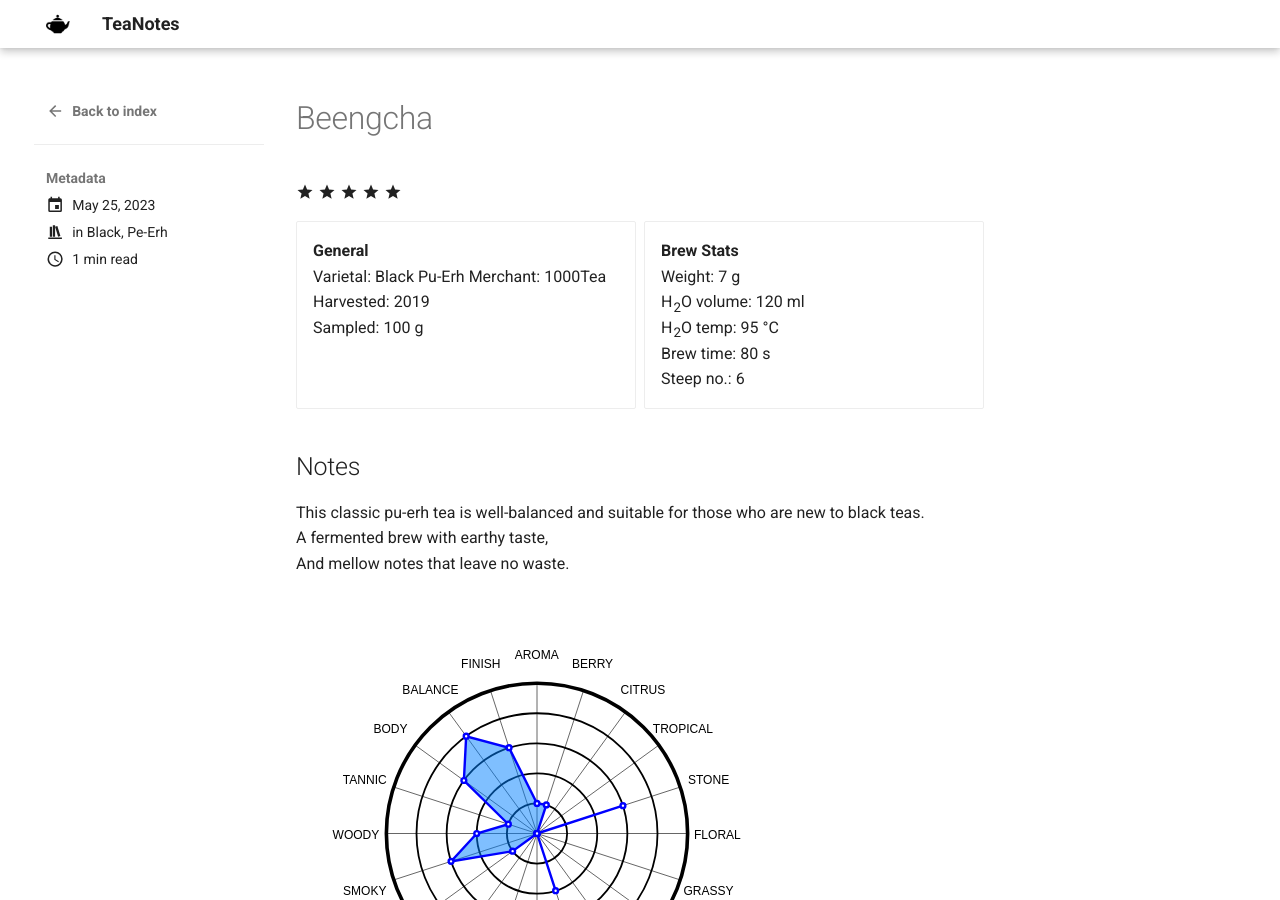
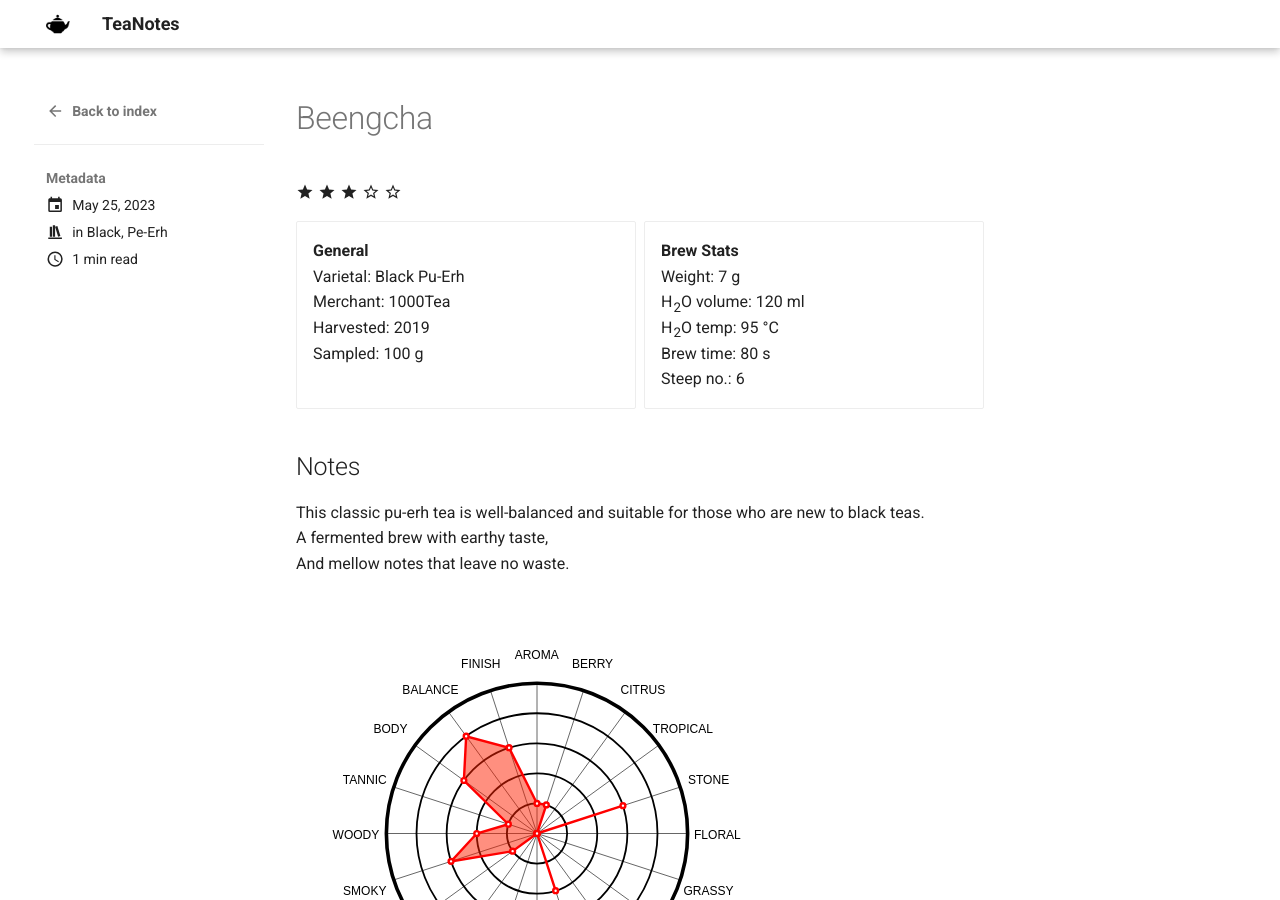
Before and after one commit to pmamico/teanotes, an MkDocs documentation site: the page built from docs/blog/posts/beengcha.md, in a window 1280 px wide and 900 px high. Built offline with MkDocs 1.6.1 and Material for MkDocs 9.7.7, drawn with Linux system fonts in a browser that asks for light colours; part of the change alters nothing that is shown.

```diff
--- a/docs/blog/posts/beengcha.md
+++ b/docs/blog/posts/beengcha.md
@@ -5,7 +5,7 @@ categories:
 ---
 # Beengcha
 
-:material-star: :material-star: :material-star: :material-star: :material-star:
+:material-star: :material-star: :material-star: :material-star-outline: :material-star-outline:
 
 <div class="grid cards" markdown>
 - **General**
```
Also changed, not shown: docs/img/wheel/beengcha.svg.
